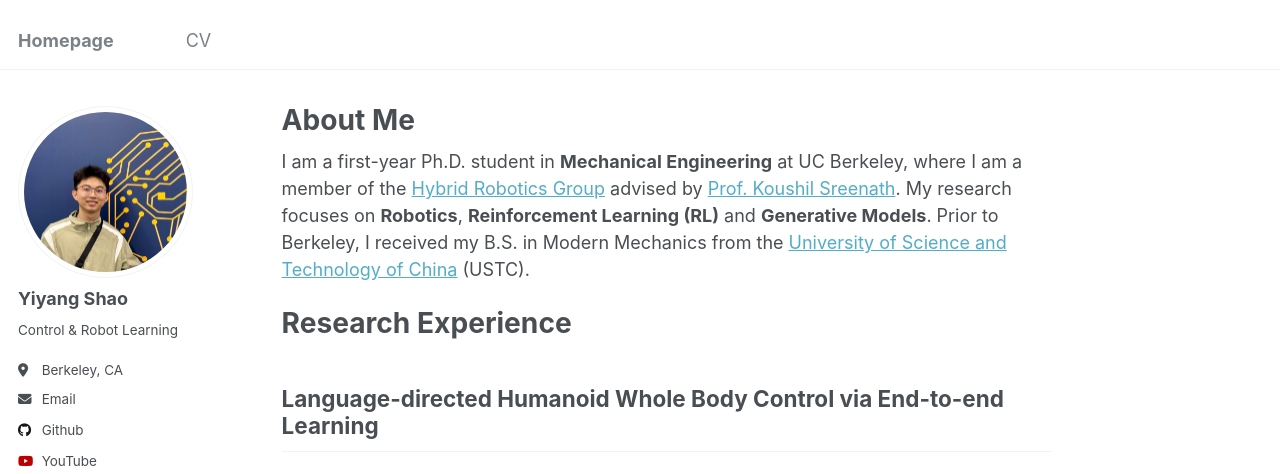
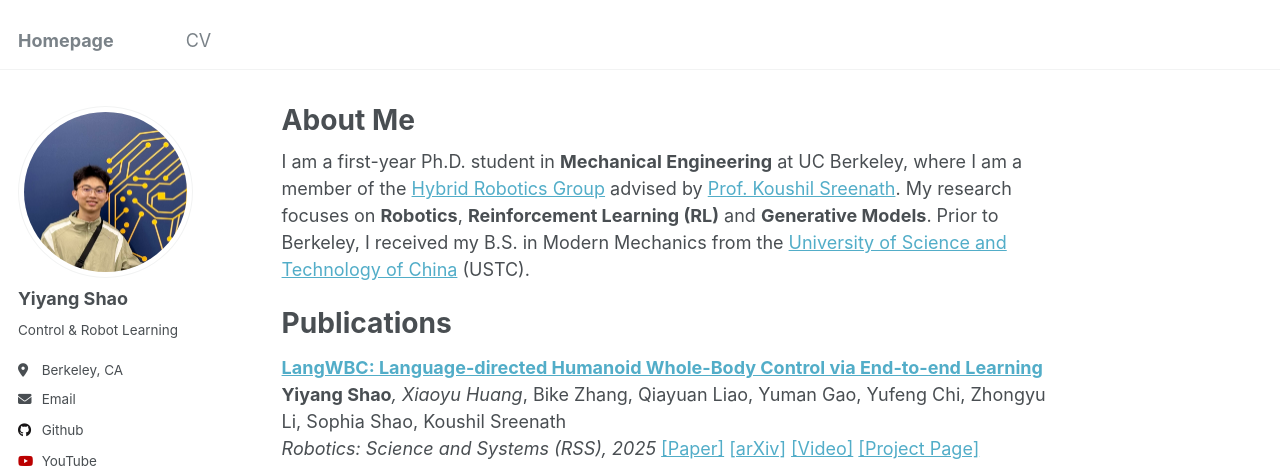
Before and after one commit to YiyangShao2003/YiyangShao2003.github.io, a Jekyll site: the page built from _pages/about.md, in a window 1280 px wide and 1400 px high. Shown: the top 474 px of the window. Built offline with Jekyll 4.4.1, drawn with Linux system fonts in a browser that asks for light colours; some of the changed text lies outside the part shown.

Commit message:
update publication

```diff
--- a/_pages/about.md
+++ b/_pages/about.md
@@ -9,13 +9,16 @@ redirect_from:
 
 I am a first-year Ph.D. student in **Mechanical Engineering** at UC Berkeley, where I am a member of the [Hybrid Robotics Group](https://hybrid-robotics.berkeley.edu/index.html) advised by [Prof. Koushil Sreenath](https://hybrid-robotics.berkeley.edu/koushil/). My research focuses on **Robotics**, **Reinforcement Learning (RL)** and **Generative Models**. Prior to Berkeley, I received my B.S. in Modern Mechanics from the [University of Science and Technology of China](https://en.ustc.edu.cn/) (USTC).
 
-Research Experience
+Publications
 ======
 
-Language-directed Humanoid Whole Body Control via End-to-end Learning
-------
-- An end-to-end method enabling humanoid robots to interpret and execute diverse whole-body motions directly from natural language commands.
+[**LangWBC: Language-directed Humanoid Whole-Body Control via End-to-end Learning**](https://arxiv.org/abs/2504.21738)
+**Yiyang Shao***, Xiaoyu Huang*, Bike Zhang, Qiayuan Liao, Yuman Gao, Yufeng Chi, Zhongyu Li, Sophia Shao, Koushil Sreenath
+*Robotics: Science and Systems (RSS), 2025* [[Paper]](https://www.roboticsproceedings.org/rss21/p065.pdf) [[arXiv]](https://arxiv.org/abs/2504.21738) [[Video]](https://www.youtube.com/watch?v=9AN0GulqWwc) [[Project Page]](https://hybrid-robotics.berkeley.edu/langwbc/)
 <iframe width="560" height="315" src="https://www.youtube.com/embed/9AN0GulqWwc" title="Humanoid Whole Body Control Via Text Command" frameborder="0" allow="accelerometer; autoplay; clipboard-write; encrypted-media; gyroscope; picture-in-picture" allowfullscreen></iframe>
+
+Prior Projects
+======
 
 Learning for Safe Multiple Heterogeneous Quadcopter Control via Generalizable Barrier Certificate
 ------
```
